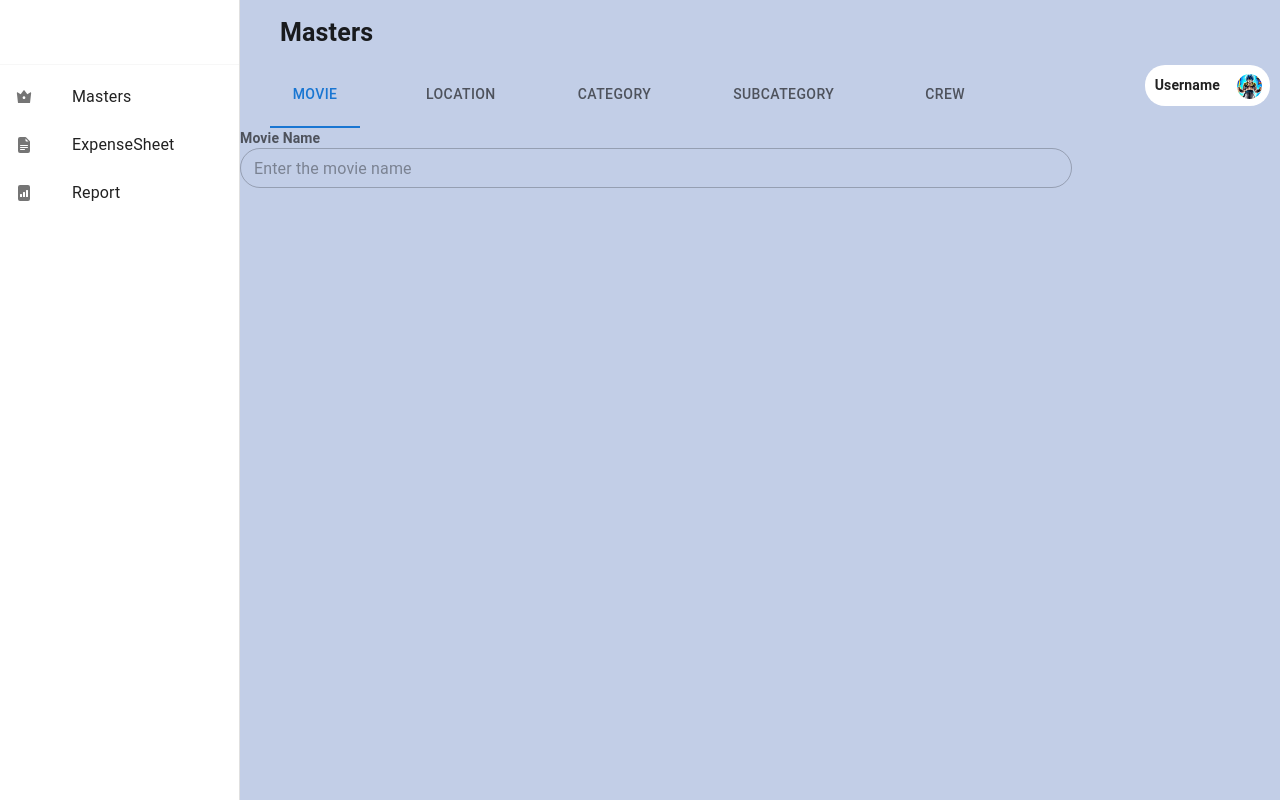
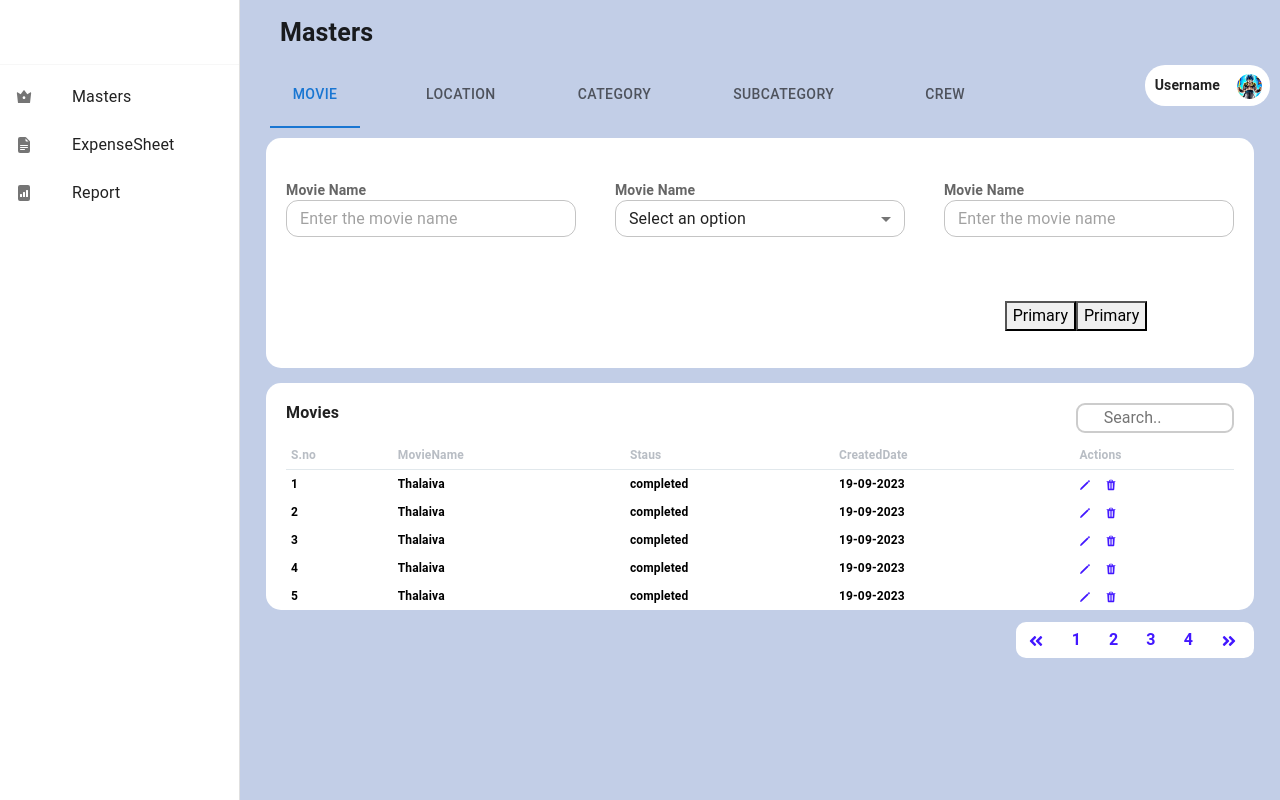
Before and after one commit to pravinkumar270601/ExpenseTrackingProject, a React (Create React App) app: page / in a window 1280 px wide. Built offline with nearby package versions, Linux system fonts and the light colour scheme.

Commit message:
26-04-24

```diff
--- a/src/Components/ComponentsCss/componet.css
+++ b/src/Components/ComponentsCss/componet.css
@@ -1,4 +1,4 @@
 .input-heading{
-    font-weight: 700;
-    font-size: 14px;
+    font-weight: 700 !important;
+    font-size: 14px !important;
 }
--- a/src/Components/CustomDropDown/CustomDropdown.jsx
+++ b/src/Components/CustomDropDown/CustomDropdown.jsx
@@ -1,10 +1,10 @@
 // CustomDropdownMui.js
-import React from 'react';
-import MenuItem from '@mui/material/MenuItem';
-import Select from '@mui/material/Select';
+import React from "react";
+import MenuItem from "@mui/material/MenuItem";
+import Select from "@mui/material/Select";
 import "./CustomDropdownMui.css";
 import "../ComponentsCss/componet.css"
-import { InputLabel } from '@mui/material';
+import { InputLabel } from "@mui/material";
 
 const CustomDropdownMui = ({ options, onSelect }) => {
   const handleChange = (event) => {
@@ -12,24 +12,30 @@ const CustomDropdownMui = ({ options, onSelect }) => {
   };
 
   return (
-    <>
-    <InputLabel id="select-label"  className="input-heading">Movie Name</InputLabel>
+    <div>
+      <InputLabel id="select-label" className="input-heading">
+        Movie Name
+      </InputLabel>
       <Select
         labelId="select-label"
         defaultValue=""
         onChange={handleChange}
         displayEmpty
-        inputProps={{ 'aria-label': 'Select option' }}
+        inputProps={{ "aria-label": "Select option" }}
+        className="customDropdown-input"
+        sx={{ borderRadius: "12px", height: "37px",width:"290px" }}
       >
         <MenuItem value="" disabled>
-          <em>Select an option</em>
+          <>Select an option</>
         </MenuItem>
 
         {options.map((option) => (
-          <MenuItem key={option.id} value={option.id}>{option.value}</MenuItem>
+          <MenuItem key={option.id} value={option.id}>
+            {option.value}
+          </MenuItem>
         ))}
       </Select>
-      </>
+    </div>
   );
 };
 
--- a/src/Components/CustomDropDown/CustomDropdownMui.css
+++ b/src/Components/CustomDropDown/CustomDropdownMui.css
@@ -0,0 +1,4 @@
+.customDropdown-input{
+    width: 80%;
+    height: 37%;
+}
--- a/src/Components/CustomInput/CustomInput.css
+++ b/src/Components/CustomInput/CustomInput.css
@@ -1,11 +1,10 @@
-.custominput-field{
-    height: 10px !important;
-    width: 80%;
-
-}
+/* .custominput-field {
+  height: 10px !important;
+  width: 80%;
+} */
 .custominput-field {
-    height: 40px !important;
-    width: 80%;
+  /* height: 40px !important; */
+  width: 290px !important;
   border-radius: 30px;
   outline: none; /* Remove outline when focused */
   border: 1px solid #ced4da; /* Add border style to replace outline */
@@ -19,11 +18,9 @@
   border-color: 1px solid rgba(0, 0, 0, .1) !important;
 } */
 
-
 /* .custominput-field .Mui-focused {} */
-    /* Add box shadow to replace outline when focused */
-    /* background-color: blueviolet; */
-
+/* Add box shadow to replace outline when focused */
+/* background-color: blueviolet; */
 
 /* .ffff > div fieldset {
     border-radius: 16px !important;
--- a/src/Components/CustomInput/CustomInput.jsx
+++ b/src/Components/CustomInput/CustomInput.jsx
@@ -34,8 +34,9 @@ const CustomInput = ({ inputNavigate }) => {
         onChange={handleChange}
         InputProps={{
           sx: {
-            height: "40px",
-            borderRadius: "30px",
+            height: "37px",
+            borderRadius: "12px",
+            // width:"90%"
           },
         }}
       />
--- /dev/null
+++ b/src/Components/CustomSubmitBtn/CustomSubmitButton.js
@@ -0,0 +1,22 @@
+import React from "react";
+import Button from "@mui/material/Button";
+import { capitalize } from "@mui/material";
+
+const CustomSubmitButton = ({ onClick, formData1 }) => {
+  const handleSubmit = () => {
+    // Store or process form data here using the provided onClick function
+    onClick(formData1);
+  };
+
+  return (
+    <Button
+      variant="contained"
+      sx={{ backgroundColor: "var(--primary-color)",borderRadius:"12px",height:"37px",width:"130px",fontSize:"12px",transform:"capitalize",marginRight:"5px" }}
+      onClick={handleSubmit}
+    >
+      Submit
+    </Button>
+  );
+};
+
+export default CustomSubmitButton;
--- a/src/Components/CustomTable/CusTable.css
+++ b/src/Components/CustomTable/CusTable.css
@@ -82,5 +82,5 @@
 
   }
   .custom-table td,th{
-    padding: 4px !important;
+    padding: 5px !important;
   }
--- a/src/Components/CustomTable/CusTable.js
+++ b/src/Components/CustomTable/CusTable.js
@@ -60,7 +60,7 @@ const CusTable = () => {
       <Grid
         item
         xs={12}
-        style={{ backgroundColor: "white", height: "220px", width: "100%" }}
+        style={{ backgroundColor: "white", height: "227px", width: "100%",padding:"20px", borderRadius: "15px" }}
       >
         <Grid container className="table_search_grid">
           <Grid item xs={4}>
@@ -68,8 +68,8 @@ const CusTable = () => {
               Movies
             </h3>
           </Grid>
-          <Grid item xs={5}></Grid>
-          <Grid item xs={3}>
+          <Grid item xs={6}></Grid>
+          <Grid item xs={2} mb={1}>
             {/* <IoSearch /> */}
 
             <input
@@ -130,8 +130,8 @@ const CusTable = () => {
           </Box>
         </Grid>
       </Grid>
-      <Grid item xs={12} spacing={1}>
-        <Box mt={2} mb={2} style={{ marginRight: "3%" }}>
+      <Grid item xs={12}>
+        <Box  style={{marginTop:"12px" }}>
           <nav className="nav_pagination">
             <ul className="pagination">
               <li className="page-item">
--- a/src/Pages/ExpenseSheet.js
+++ b/src/Pages/ExpenseSheet.js
@@ -1,20 +1,34 @@
-import React from "react";
+import React, { useState } from "react";
 import { Container, Grid, TextField } from "@mui/material";
 import "../Pages/Css/ExpenseSheet.css";
 import userIcon from "../Assets/wp5609640-broly-computer-wallpapers.jpg";
-import { Button } from "@mui/base";
 import CusTable from "../Components/CustomTable/CusTable";
 import CustomInput from "../Components/CustomInput/CustomInput";
+import CustomDropdownMui from "../Components/CustomDropDown/CustomDropdown";
+import CustomSubmitButton from "../Components/CustomSubmitBtn/CustomSubmitButton";
 
 const ExpenseSheet = () => {
+  const [selectedOption, setSelectedOption] = useState("");
+  const options = [
+    { id: 1, value: "Option 1" },
+    { id: 2, value: "Option 2" },
+    { id: 3, value: "Option 3" },
+  ];
+
+  const handleSelect = (id) => {
+    setSelectedOption(id);
+    console.log("Selected option id:", id);
+    // Do something with the selected option
+  };
+
   return (
-    <div className="expensesheet-div">
+    <div className="expensesheet-div" style={{ height: "100%", width: "100%" }}>
       <Grid container md={12} sx={{ height: "100%" }}>
         <Grid
           item
           md={12}
           sx={{
-            height: "13%",
+            height: "12%",
             display: "flex",
             justifyContent: "space-between",
           }}
@@ -32,65 +46,66 @@ const ExpenseSheet = () => {
           </div>
         </Grid>
         {/* input field */}
-        <Grid item md={12} sx={{ height: "37%" }}>
+        <Grid item md={12} sx={{ height: "43%" }} >
           <Container
             style={{
-              width: "90%",
+              width: "95%",
               backgroundColor: "white",
-              padding: "10px",
-              borderRadius: "10px",
+              padding: "10px 20px",
+              borderRadius: "15px",
             }}
+
           >
             <Grid container >
               {/* First Row */}
-              <Grid item xs={4}>
-              <CustomInput/>
+              <Grid item xs={4} sx={{ display: "flex", justifyContent: "start", alignItems: "center",marginTop:"5px" }}>
+              <CustomDropdownMui options={options} onSelect={handleSelect} />
               </Grid>
-              <Grid item xs={4}>
-              <CustomInput/>
+              <Grid item xs={4} sx={{ display: "flex", justifyContent: "center", alignItems: "center",marginTop:"5px" }}>
+              <CustomDropdownMui options={options} onSelect={handleSelect} />
               </Grid>
-              <Grid item xs={4}>
-              <CustomInput/>
+              <Grid item xs={4} sx={{ display: "flex", justifyContent: "end", alignItems: "center",marginTop:"5px" }}>
+              <CustomInput />
               </Grid>
 
               {/* Second Row */}
-              <Grid item xs={4}>
-              <CustomInput/>
+              <Grid item xs={4} sx={{ display: "flex", justifyContent: "start", alignItems: "center",marginTop:"10px" }}>
+              <CustomDropdownMui options={options} onSelect={handleSelect} />
               </Grid>
-              <Grid item xs={4}>
-              <CustomInput/>
+              <Grid item xs={4} sx={{ display: "flex", justifyContent: "center", alignItems: "center",marginTop:"10px" }}>
+              <CustomDropdownMui options={options} onSelect={handleSelect} />
               </Grid>
-              <Grid item xs={4}>
-              <CustomInput/>
+              <Grid item xs={4} sx={{ display: "flex", justifyContent: "end", alignItems: "center",marginTop:"10px" }}>
+              <CustomDropdownMui options={options} onSelect={handleSelect} />
               </Grid>
 
               {/* Third Row */}
-              <Grid item xs={4}>
+              <Grid item xs={4} sx={{ display: "flex", justifyContent: "start", alignItems: "center",marginTop:"10px" }}>
               <CustomInput/>
               </Grid>
-              <Grid item xs={4}>
+              <Grid item xs={4} sx={{ display: "flex", justifyContent: "center", alignItems: "center",marginTop:"10px" }}>
               <CustomInput/>
               </Grid>
-              <Grid item xs={4}>
+              <Grid item xs={4} sx={{ display: "flex", justifyContent: "end", alignItems: "center",marginTop:"10px" }}>
               <CustomInput/>
               </Grid>
               {/* {fourth Row} */}
               <Grid item xs={4}></Grid>
               <Grid item xs={4}></Grid>
-              <Grid item xs={4}>
-                <Button>submit</Button> <Button>cancel</Button>
+              <Grid item xs={4} sx={{ display: "flex", justifyContent: "center", alignItems: "center",marginTop:"10px" }}>
+              <CustomSubmitButton/> <button type="button" className="">Primary</button>
               </Grid>
             </Grid>
           </Container>
         </Grid>
 
-        <Grid item md={12} sx={{ height: "50%" }}>
+        <Grid item md={12} sx={{ height: "45%" }}>
           <Container
             style={{
-              width: "90%",
+              width: "95%",
               padding: "0px",
               // borderRadius: "10px",
-              marginTop:"15px"
+              marginTop:"5px"
 
             }}
           >
--- a/src/Pages/Masters.js
+++ b/src/Pages/Masters.js
@@ -110,7 +110,7 @@ const Masters = () => {
             <Tab label="Crew" {...a11yProps("Crew")} />
           </Tabs>
         </Box>
-        <Box sx={{ width: " 100%", height: "84%" }}>
+        <Box sx={{ width: " 100%", height: "82%",marginTop:"1%" }}>
           <CustomTabPanel value={value} index={0}>
             <MovieTab />
           </CustomTabPanel>
--- a/src/Pages/MastersTabs/MovieTab.js
+++ b/src/Pages/MastersTabs/MovieTab.js
@@ -1,10 +1,11 @@
-import React, { useState } from 'react';
-import CustomInput from '../../Components/CustomInput/CustomInput';
-import CustomDropdownMui from '../../Components/CustomDropDown/CustomDropdown';
-
+import React, { useState } from "react";
+import CustomInput from "../../Components/CustomInput/CustomInput";
+import CustomDropdownMui from "../../Components/CustomDropDown/CustomDropdown";
+import { Container, Grid } from "@mui/material";
+import CusTable from "../../Components/CustomTable/CusTable";
 
 const MovieTab = () => {
-    const [selectedOption, setSelectedOption] = useState("");
+  const [selectedOption, setSelectedOption] = useState("");
   const options = [
     { id: 1, value: "Option 1" },
     { id: 2, value: "Option 2" },
@@ -16,12 +17,102 @@ const MovieTab = () => {
     console.log("Selected option id:", id);
     // Do something with the selected option
   };
-    return (
-        <div>
-           {/* <CustomDropdownMui options={options} onSelect={handleSelect} /> */}
-           <CustomInput/>
-        </div>
-    );
+  return (
+    <div style={{ height: "100%", width: "100%" }}>
+      <Grid container md={12} sx={{ height: "100%" }}>
+        <Grid item md={12} sx={{ height: "35%" }}>
+          <Container
+            style={{
+              width: "95%",
+              backgroundColor: "white",
+              padding: "10px 20px",
+              borderRadius: "15px",
+              height: "100%",
+
+              // Ensure the Container takes full height
+            }}
+          >
+            <Grid container style={{ height: "100%" }}>
+              {/* First Row */}
+              <Grid
+                item
+                xs={4}
+                sx={{
+                  display: "flex",
+                  justifyContent: "start",
+                  alignItems: "center",
+                  marginTop: "5px",
+                }}
+              >
+                <CustomInput sx={{ width: "100%" }} />
+              </Grid>
+              <Grid
+                item
+                xs={4}
+                sx={{
+                  display: "flex",
+                  justifyContent: "center",
+                  alignItems: "center",
+                  marginTop: "5px",
+                }}
+              >
+                <CustomDropdownMui options={options} onSelect={handleSelect} />
+              </Grid>
+              <Grid
+                item
+                xs={4}
+                sx={{
+                  display: "flex",
+                  justifyContent: "end",
+                  alignItems: "center",
+                  marginTop: "5px",
+                }}
+              >
+                <CustomInput sx={{ width: "100%" }} />
+              </Grid>
+              {/* {fourth Row} */}
+              <Grid item xs={4}></Grid>
+              <Grid item xs={4}></Grid>
+              <Grid
+                item
+                xs={4}
+                sx={{
+                  display: "flex",
+                  justifyContent: "center",
+                  alignItems: "center",
+                  marginTop: "10px",
+                }}
+              >
+                <button type="button" className="">
+                  Primary
+                </button>{" "}
+                <button type="button" className="">
+                  Primary
+                </button>
+              </Grid>
+            </Grid>
+          </Container>
+        </Grid>
+
+        <Grid item md={12} sx={{ height: "65%" }}>
+          <Container
+            style={{
+              width: "95%",
+              padding: "0px",
+              // borderRadius: "10px",
+              marginTop: "15px",
+            }}
+          >
+            <Grid container>
+              <Grid item xs={12}>
+                <CusTable />
+              </Grid>
+            </Grid>
+          </Container>
+        </Grid>
+      </Grid>
+    </div>
+  );
 };
 
 export default MovieTab;
```
